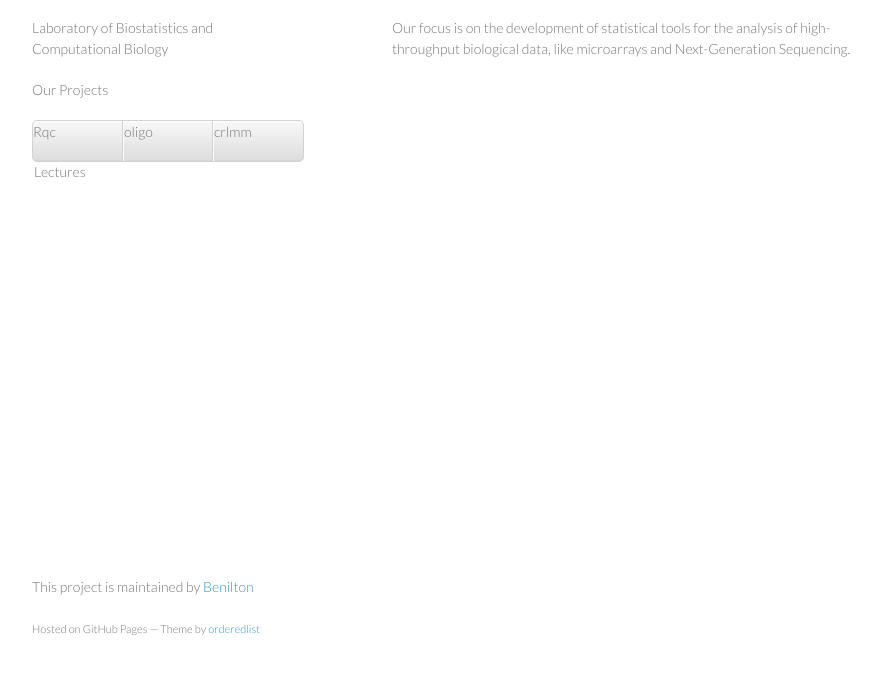
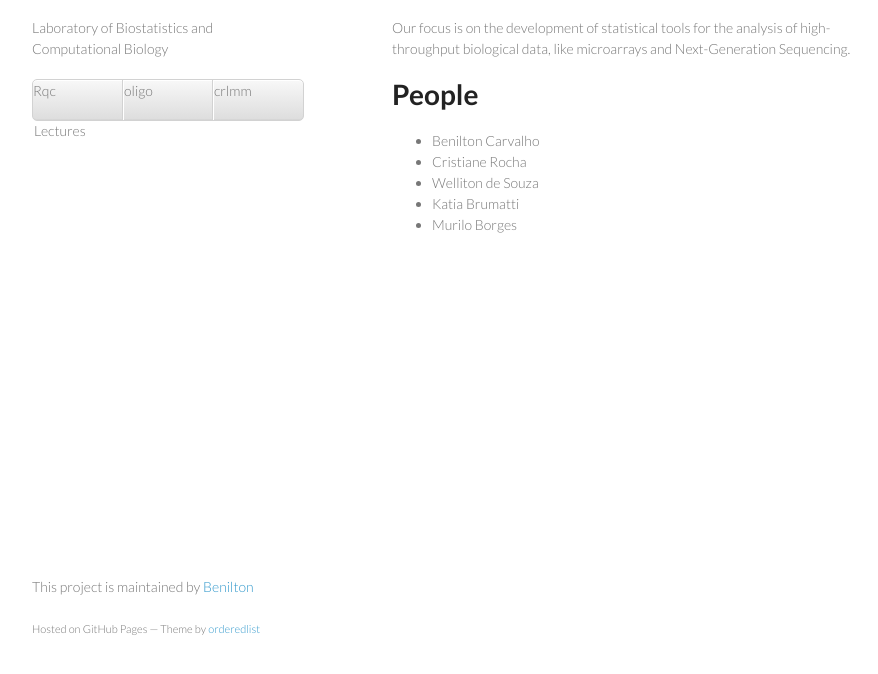
Before and after one commit to labbcb/labbcb.github.io.old, a plain HTML site: page index.html in a window 1280 px wide. Shown: the part 92-766 px from the top of the page, without its empty margins (178-1056 px from the left). Drawn offline with Linux system fonts and the light colour scheme.

Commit message:
Adding first round of pages

```diff
--- a/index.html
+++ b/index.html
@@ -17,7 +17,6 @@
       <header>
         <h1>Lab BCB</h1>
         <p>Laboratory of Biostatistics and Computational Biology</p>
-        <p class="view">Our Projects</p>
         <ul>
 	  <li> Rqc </li>
 	  <li> oligo </li>
@@ -28,6 +27,14 @@
       <section>
         <h1>Our Interests</h1>
 	<p>Our focus is on the development of statistical tools for the analysis of high-throughput biological data, like microarrays and Next-Generation Sequencing.</p>
+	<h1>People</h1>
+	<ul>
+	  <li>Benilton Carvalho</li>
+	  <li>Cristiane Rocha</li>
+	  <li>Welliton de Souza</li>
+	  <li>Katia Brumatti</li>
+	  <li>Murilo Borges</li>
+	</ul>
       </section>
       <footer>
         <p>This project is maintained by <a href="http://github.com/labbcb">Benilton</a></p>
```
